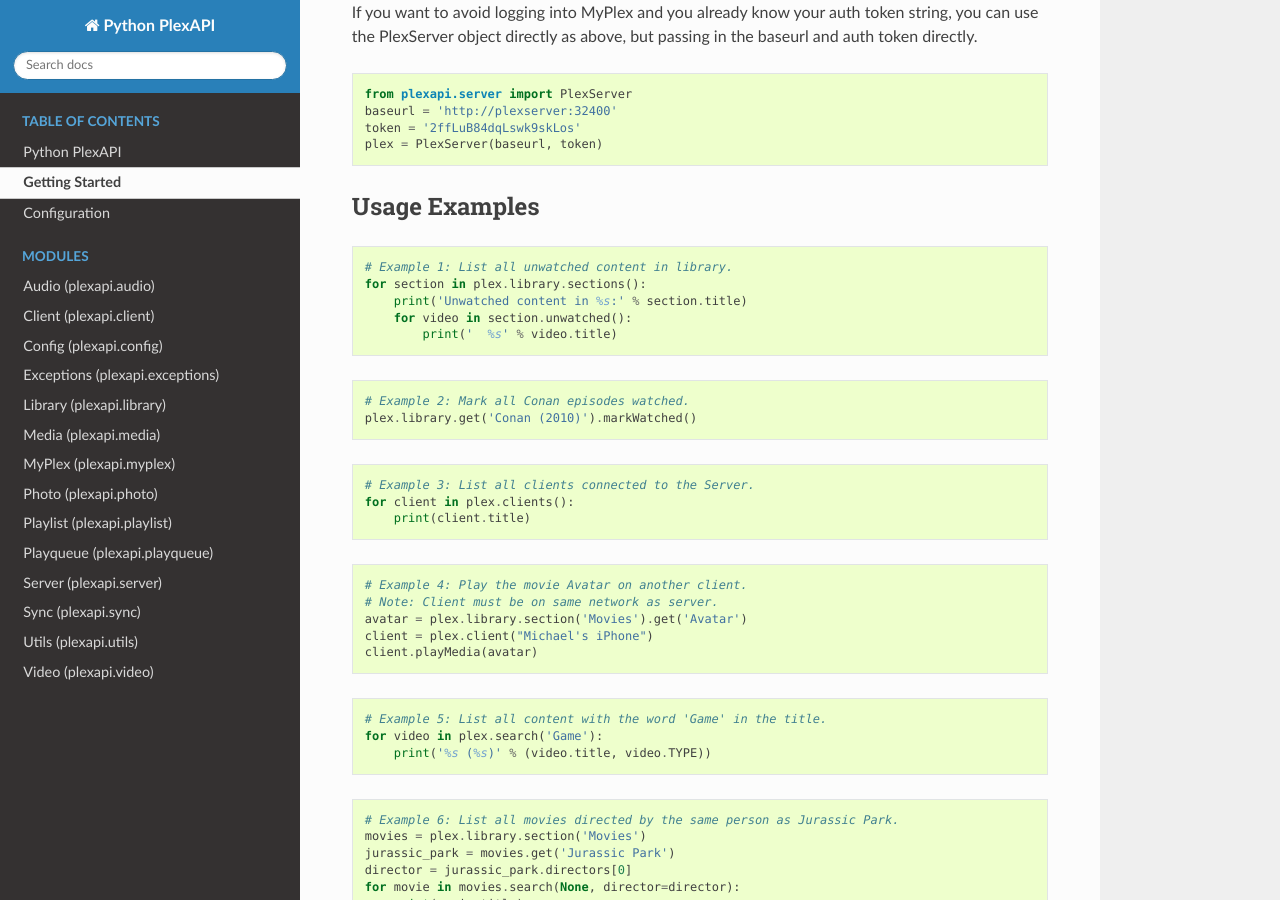
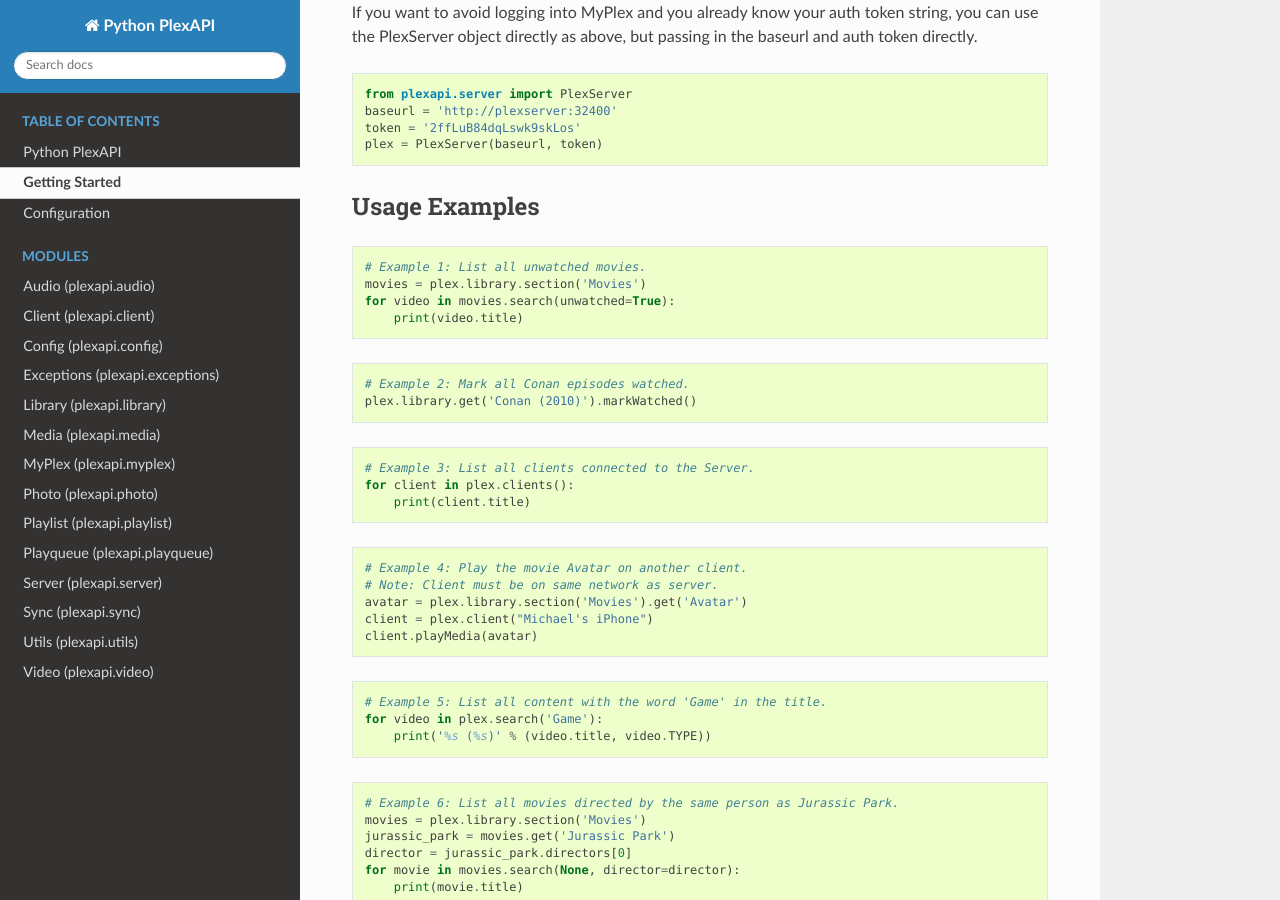
Before and after one commit to pkkid/python-plexapi, a Sphinx documentation site: the page built from docs/introduction.rst, in a window 1280 px wide and 900 px high, scrolled down 798 px. Built offline with Sphinx 7.4.7 and the Read the Docs theme 2.0.0, drawn with Linux system fonts in a browser that asks for light colours; the version number is read from the project's files by our own code.

Commit message:
Fix example in documentation

```diff
--- a/docs/introduction.rst
+++ b/docs/introduction.rst
@@ -55,11 +55,10 @@
 
 .. code-block:: python
 
-    # Example 1: List all unwatched content in library.
-    for section in plex.library.sections():
-        print('Unwatched content in %s:' % section.title)
-        for video in section.unwatched():
-            print('  %s' % video.title)
+    # Example 1: List all unwatched movies.
+    movies = plex.library.section('Movies')
+    for video in movies.search(unwatched=True):
+        print(video.title)
 
 
 .. code-block:: python
```
